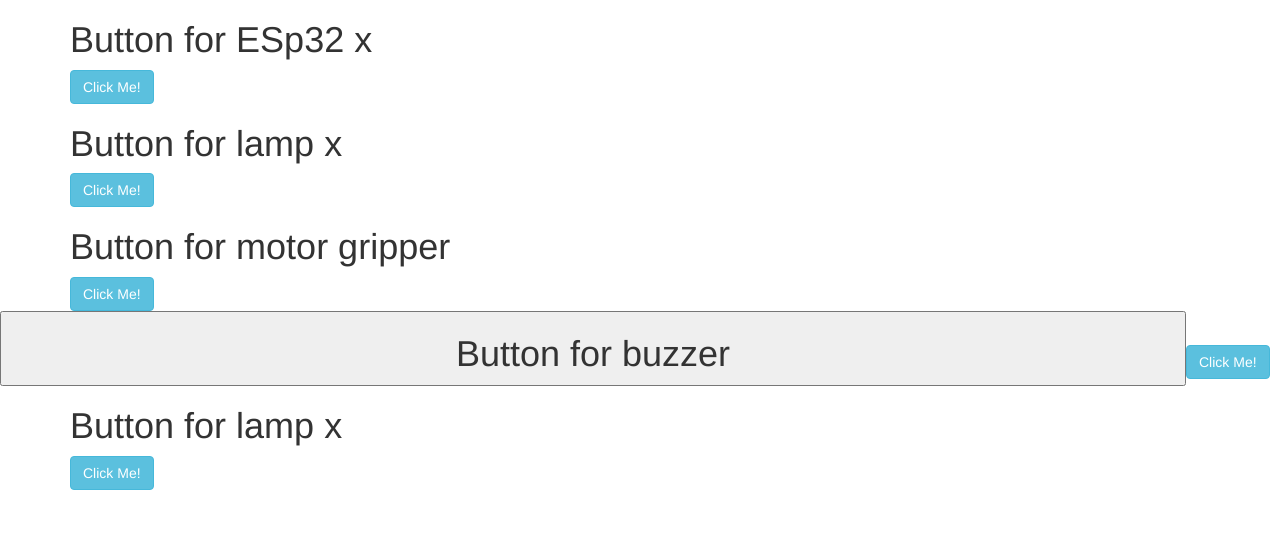
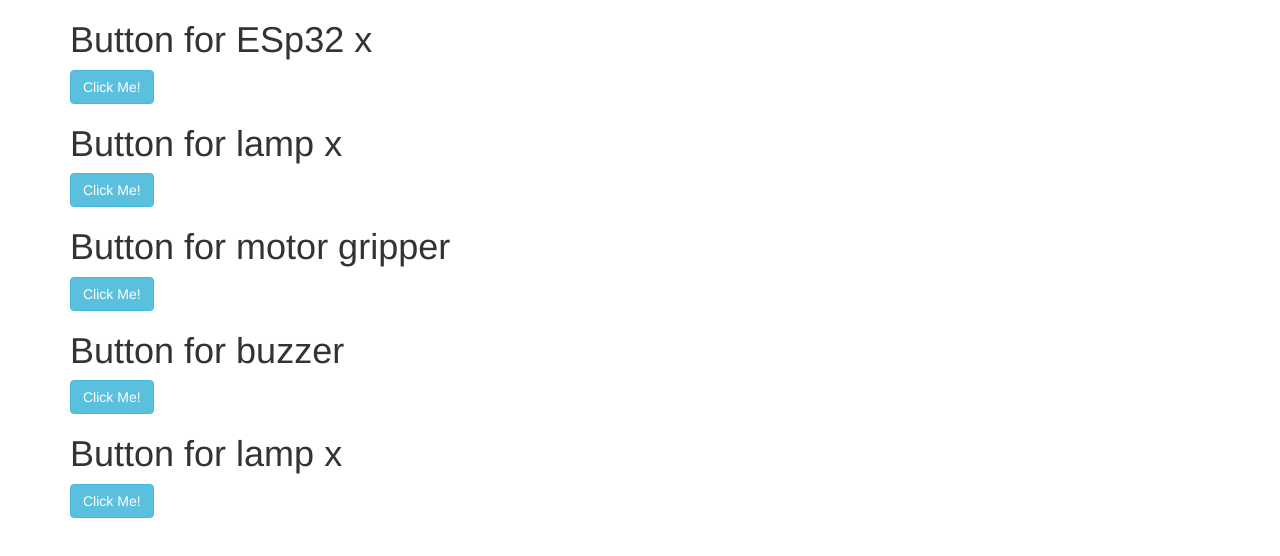
Before and after one commit to zinvifu/IOT-Project, a plain HTML site: page index.html in a window 1280 px wide. Drawn offline with nearby package versions, Linux system fonts and the light colour scheme.

Commit message:
Update index.html

```diff
--- a/index.html
+++ b/index.html
@@ -24,7 +24,7 @@
   <h1>Button for motor gripper</h1>
   <button type="submit" class="btn btn-info" onclick="getblynk()">Click Me!</button>
 </div>
-<button>
+
 
 
 <div class="container">
```
